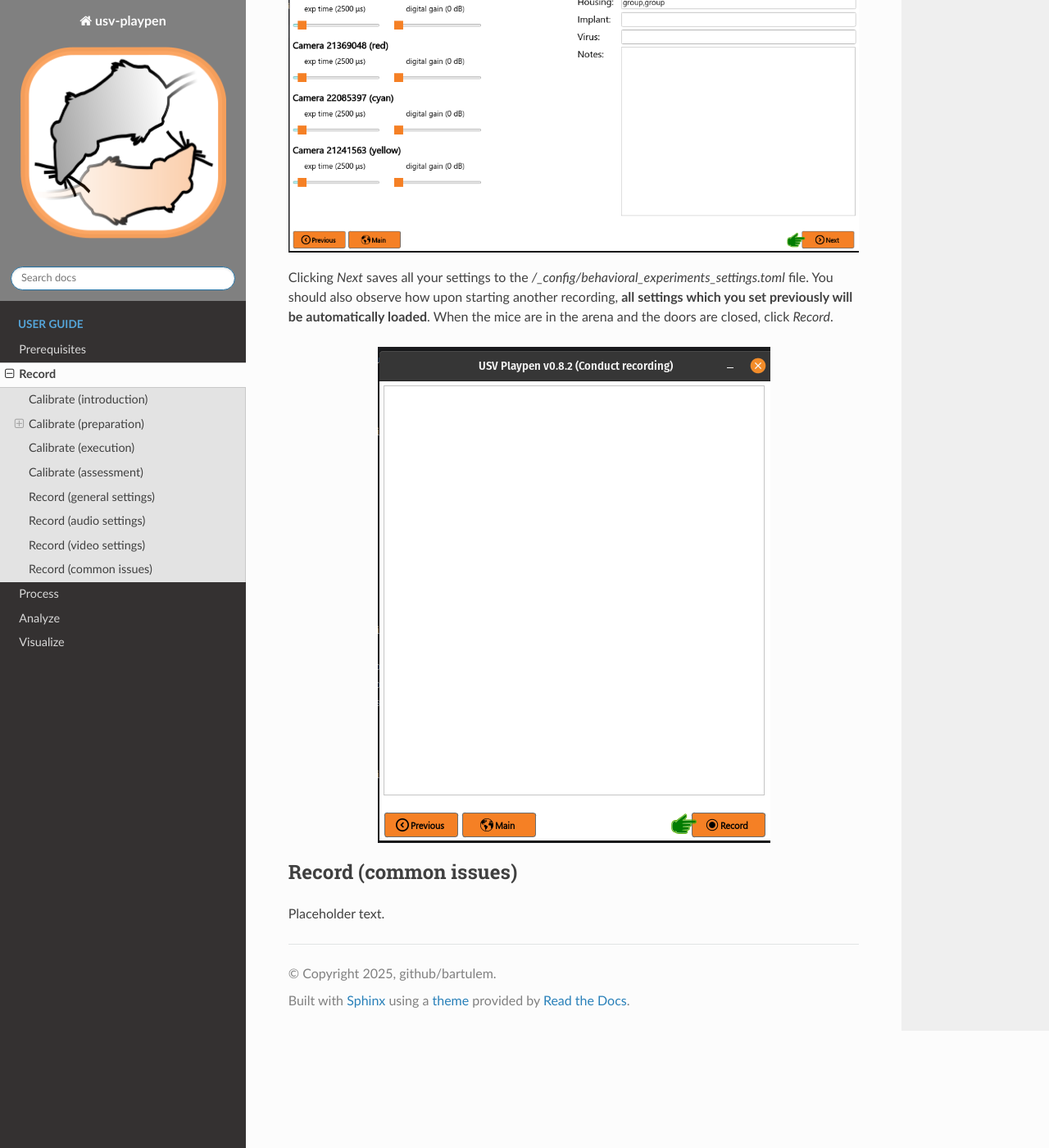
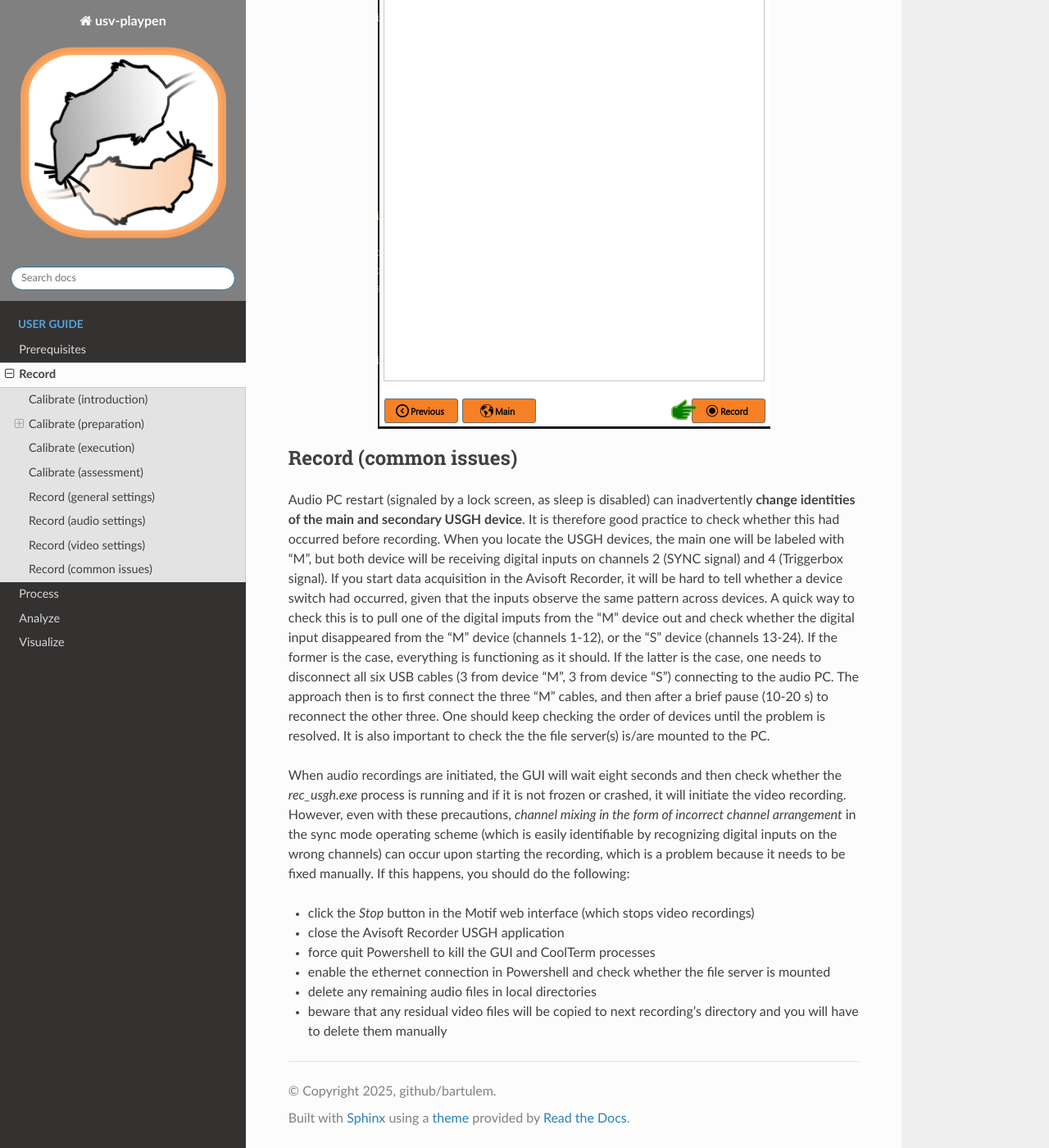
Before and after one commit to bartulem/usv-playpen, a Sphinx documentation site: the page built from docs/Record.rst, in a window 1280 px wide and 1400 px high, scrolled down 11778 px. Shown: the whole window at 82% size. Built offline with Sphinx 7.4.7 and the Read the Docs theme 3.1.0, drawn with Linux system fonts in a browser that asks for light colours; pages that are not in the unit, such as notebooks, are missing from menus; the version number is read from the project's files by our own code.

Commit message:
docs: recording v03

```diff
--- a/docs/Record.rst
+++ b/docs/Record.rst
@@ -279,4 +279,13 @@
 
 Record (common issues)
 ----------------------
-Placeholder text.
+Audio PC restart (signaled by a lock screen, as sleep is disabled) can inadvertently **change identities of the main and secondary USGH device**. It is therefore good practice to check whether this had occurred before recording. When you locate the USGH devices, the main one will be labeled with "M", but both device will be receiving digital inputs on channels 2 (SYNC signal) and 4 (Triggerbox signal). If you start data acquisition in the Avisoft Recorder, it will be hard to tell whether a device switch had occurred, given that the inputs observe the same pattern across devices. A quick way to check this is to pull one of the digital imputs from the "M" device out and check whether the digital input disappeared from the "M" device (channels 1-12), or the "S" device (channels 13-24). If the former is the case, everything is functioning as it should. If the latter is the case, one needs to disconnect all six USB cables (3 from device "M", 3 from device "S") connecting to the audio PC. The approach then is to first connect the three "M" cables, and then after a brief pause (10-20 s) to reconnect the other three. One should keep checking the order of devices until the problem is resolved.  It is also important to check the the file server(s) is/are mounted to the PC.
+
+When audio recordings are initiated, the GUI will wait eight seconds and then check whether the *rec_usgh.exe* process is running and if it is not frozen or crashed, it will initiate the video recording. However, even with these precautions, *channel mixing in the form of incorrect channel arrangement* in the sync mode operating scheme (which is easily identifiable by recognizing digital inputs on the wrong channels) can occur upon starting the recording, which is a problem because it needs to be fixed manually. If this happens, you should do the following:
+
+* click the *Stop* button in the Motif web interface (which stops video recordings)
+* close the Avisoft Recorder USGH application
+* force quit Powershell to kill the GUI and CoolTerm processes
+* enable the ethernet connection in Powershell and check whether the file server is mounted
+* delete any remaining audio files in local directories
+* beware that any residual video files will be copied to next recording's directory and you will have to delete them manually
```
Also changed, not shown: docs/media/audio_recording_hardware.png (deleted), docs/media/calibration_step_1.png, 1 other file.
